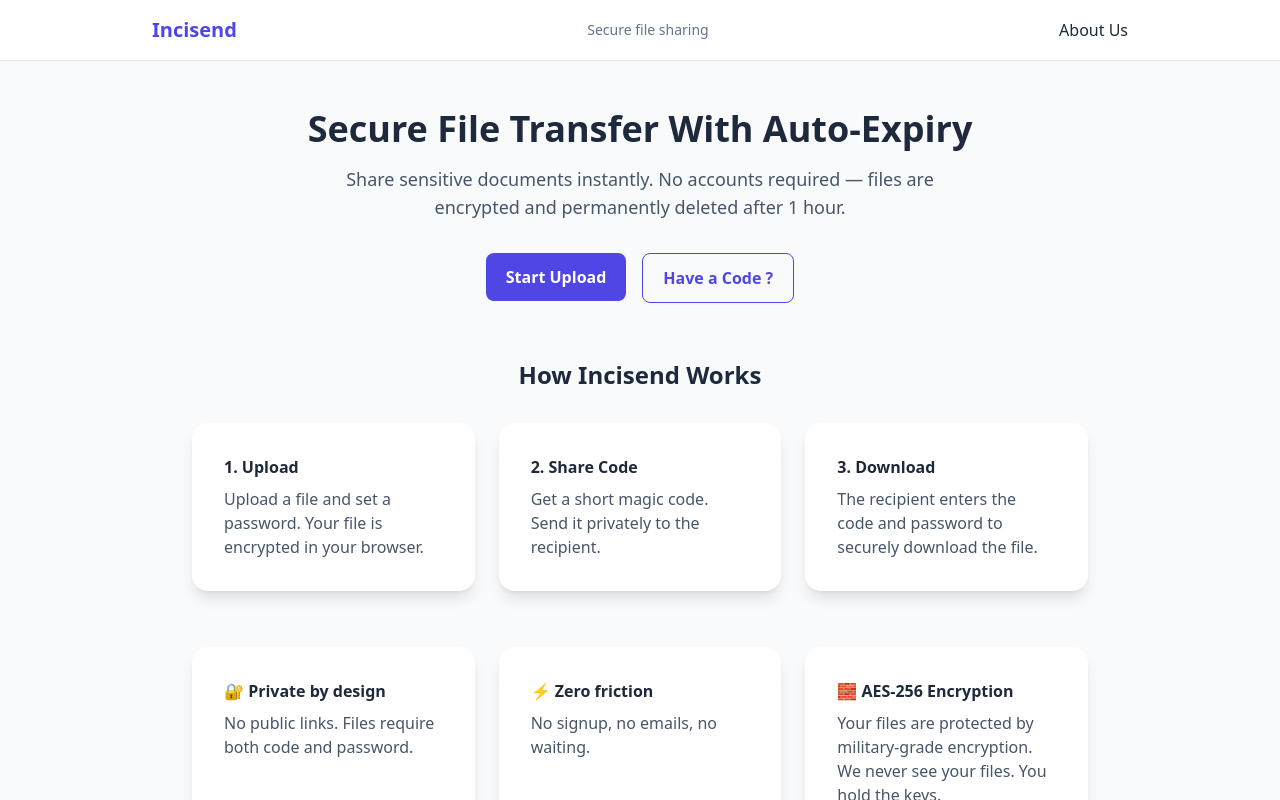
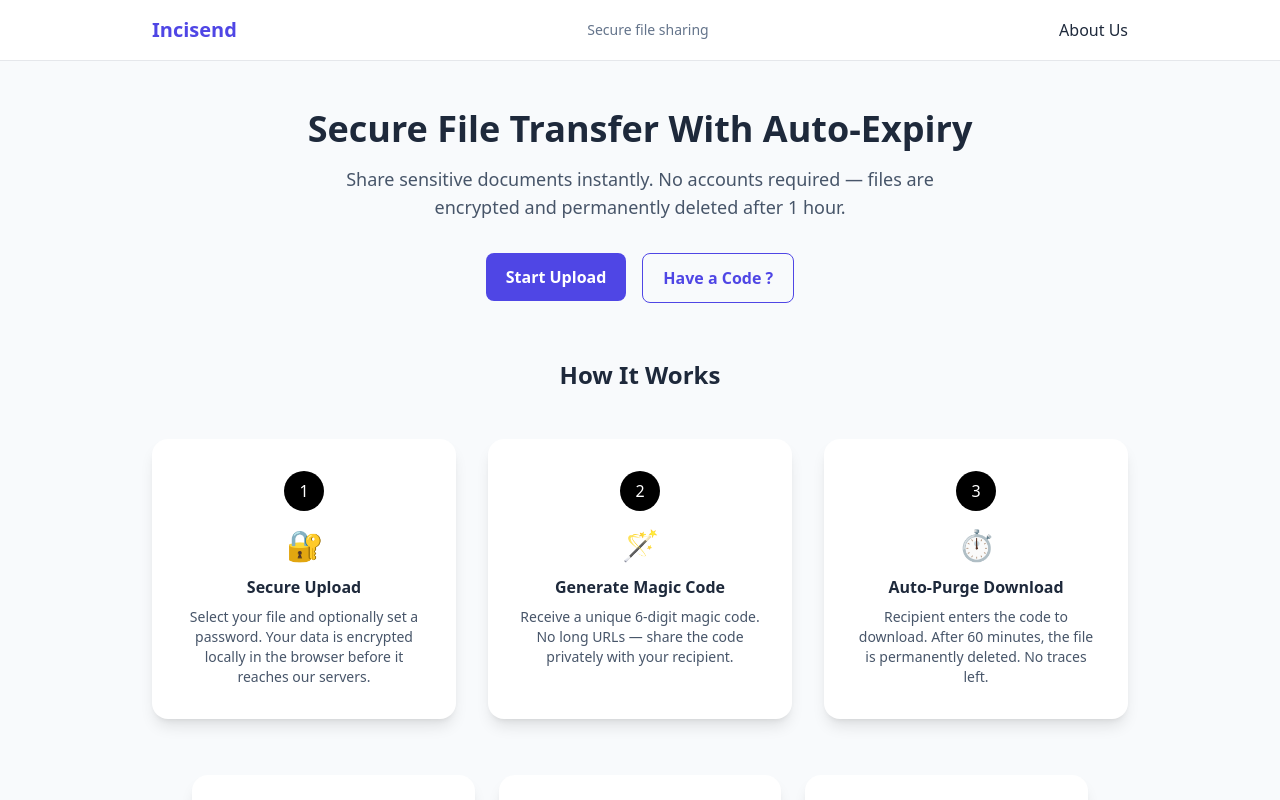
Before and after one commit to Inciverse/incisend, a Next.js app: page / in a window 1280 px wide. Shown: the top 800 px of the page. Built offline with nearby package versions, Linux system fonts and the light colour scheme.

Commit message:
Update page.tsx

```diff
--- a/app/page.tsx
+++ b/app/page.tsx
@@ -26,34 +26,59 @@ export default function Home() {
       </div>
 
 {/* HOW IT WORKS */}
-      <div className="max-w-4xl w-full">
-        <h2 className="text-center mb-8">How Incisend Works</h2>
+<section className="max-w-6xl w-full">
+  <h2 className="text-center text-2xl font-semibold mb-12">
+    How It Works
+  </h2>
 
-        <div className="grid grid-cols-1 sm:grid-cols-3 gap-6">
-          <div className="card">
-            <h3 className="font-semibold mb-2">1. Upload</h3>
-            <p>
-              Upload a file and set a password. Your file is encrypted in your
-              browser.
+  <div className="grid grid-cols-1 md:grid-cols-3 gap-8 relative">
+    {/* STEP 1 */}
+    <div className="card text-center relative">
+      <div className="mx-auto mb-4 w-10 h-10 rounded-full bg-black text-white flex items-center justify-center">
+        1
+      </div>
+
+      <div className="text-3xl mb-3">🔐</div>
+
+      <h3 className="font-semibold mb-2">Secure Upload</h3>
+      <p className="text-sm text-slate-600">
+        Select your file and optionally set a password. Your data is encrypted
+        locally in the browser before it reaches our servers.
       </p>
     </div>
 
-          <div className="card">
-            <h3 className="font-semibold mb-2">2. Share Code</h3>
-            <p>
-              Get a short magic code. Send it privately to the recipient.
+    {/* STEP 2 */}
+    <div className="card text-center relative">
+      <div className="mx-auto mb-4 w-10 h-10 rounded-full bg-black text-white flex items-center justify-center">
+        2
+      </div>
+
+      <div className="text-3xl mb-3">🪄</div>
+
+      <h3 className="font-semibold mb-2">Generate Magic Code</h3>
+      <p className="text-sm text-slate-600">
+        Receive a unique 6-digit magic code. No long URLs — share the code
+        privately with your recipient.
       </p>
     </div>
 
-          <div className="card">
-            <h3 className="font-semibold mb-2">3. Download</h3>
-            <p>
-              The recipient enters the code and password to securely download
-              the file.
+    {/* STEP 3 */}
+    <div className="card text-center relative">
+      <div className="mx-auto mb-4 w-10 h-10 rounded-full bg-black text-white flex items-center justify-center">
+        3
+      </div>
+
+      <div className="text-3xl mb-3">⏱️</div>
+
+      <h3 className="font-semibold mb-2">Auto-Purge Download</h3>
+      <p className="text-sm text-slate-600">
+        Recipient enters the code to download. After 60 minutes, the file is
+        permanently deleted. No traces left.
       </p>
     </div>
   </div>
-      </div>
+</section>
+
 
       {/* TRUST */}
       <div className="max-w-4xl w-full grid grid-cols-1 sm:grid-cols-3 gap-6">
```
Lines whose indentation alone changed are shown as unchanged.
